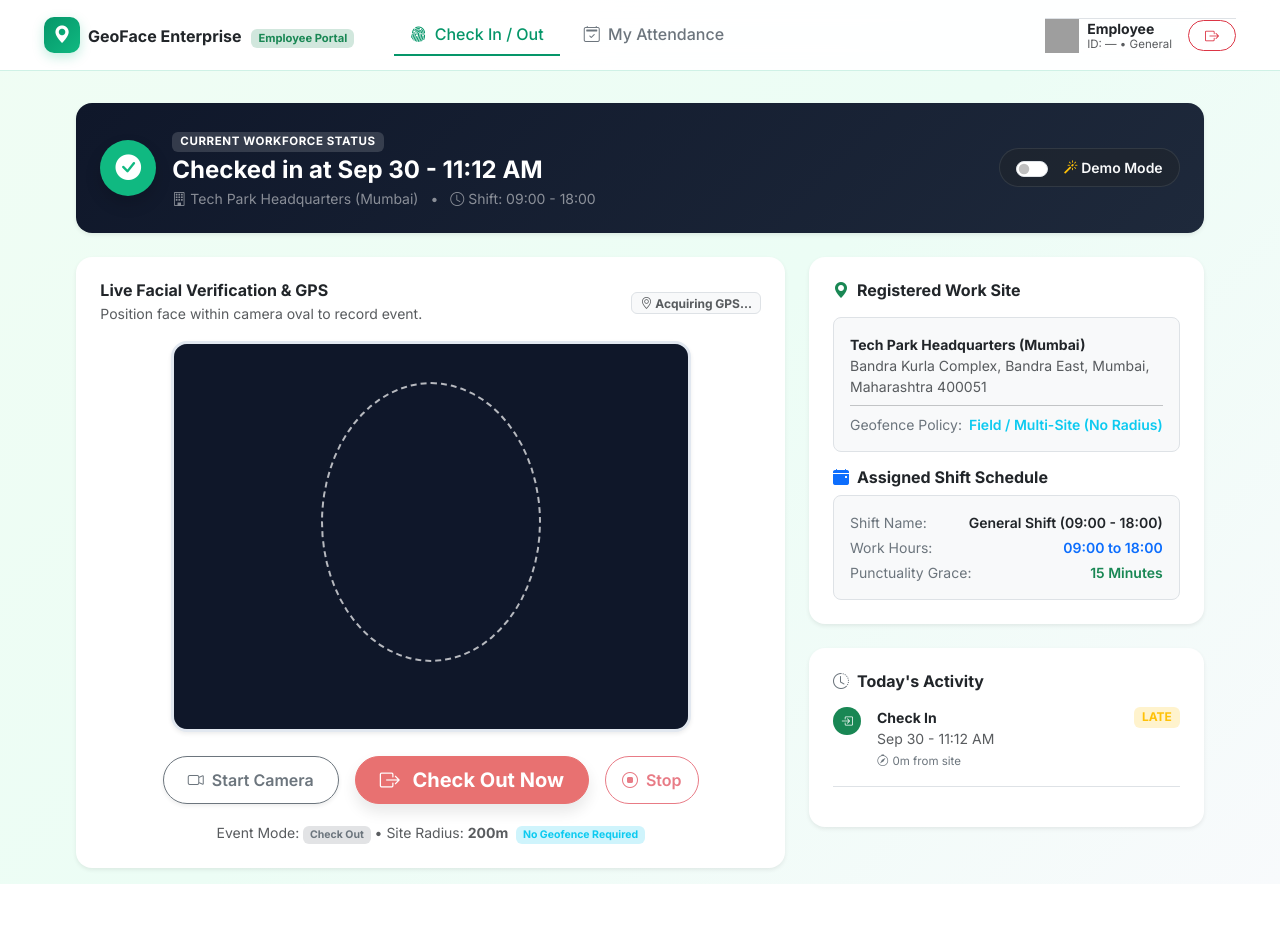
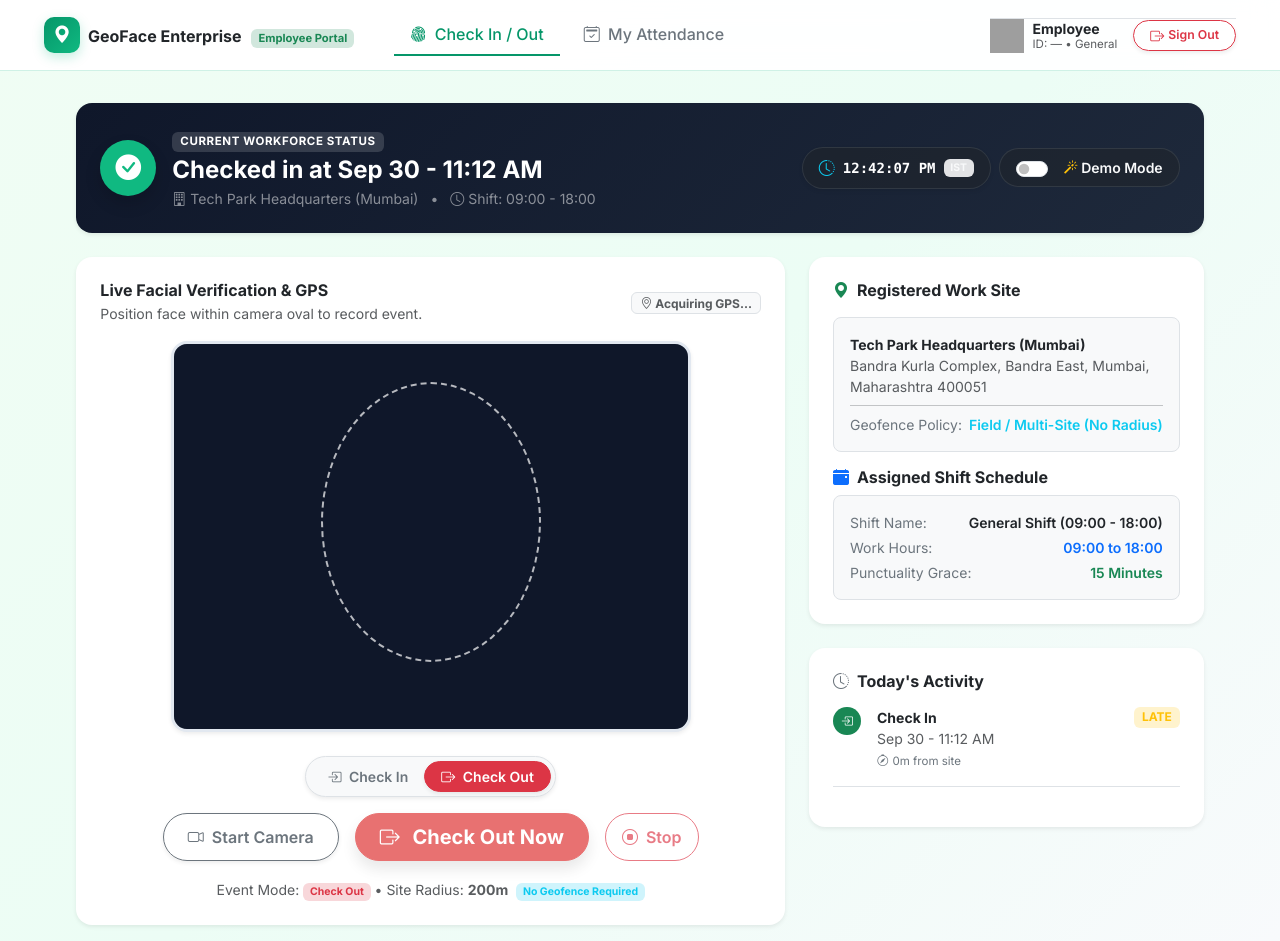
Before and after one commit to ayushinasare26/Digital-Facial-Recognisation-Attendance-System-main, a Flask app: page /employee/check-in-out in a window 1280 px wide. Before the commit the page ends 884 px from the top, so only its background shows below. Run offline with Flask 3, Linux system fonts and the light colour scheme; a user stored in the database is signed in; data comes from the database, SQL or seed files in the repository; both versions use the stored data as it was after the commit; some libraries are stand-ins or nearby versions; grey boxes are pictures that could not be loaded.

Commit message:
Updated project code

```diff
--- a/blueprints/employee/routes.py
+++ b/blueprints/employee/routes.py
@@ -132,51 +132,50 @@ def check_in_out():
         SELECT id, event_type, timestamp, latitude, longitude, address,
                distance_from_site_meters, within_geofence, confidence, status, flagged, flag_reason, geotagged_photo_path
         FROM attendance_events
-        WHERE employee_id = ? AND date(timestamp) = ?
+        WHERE employee_id = ?
         ORDER BY timestamp ASC
-    """, (emp_id, today_date))
-    events_today = [dict(r) for r in c.fetchall()]
+    """, (emp_id,))
+    all_events = [dict(r) for r in c.fetchall()]
+    events_today = [ev for ev in all_events if format_local_date(ev["timestamp"]) == today_date]
 
     # Fallback to legacy attendance table if attendance_events is empty
-    if not events_today:
+    if not events_today and not all_events:
         c.execute("""
             SELECT id, 'check_in' as event_type, timestamp, latitude, longitude, address,
                    confidence, status, geotagged_photo_path
             FROM attendance
-            WHERE student_id = ? AND date(timestamp) = ?
+            WHERE student_id = ?
             ORDER BY timestamp ASC
-        """, (emp_id, today_date))
-        events_today = [dict(r) for r in c.fetchall()]
+        """, (emp_id,))
+        legacy_events = [dict(r) for r in c.fetchall()]
+        events_today = [ev for ev in legacy_events if format_local_date(ev["timestamp"]) == today_date]
 
     conn.close()
 
-    # Determine current status and next recommended action
-    has_checkin = False
-    has_checkout = False
-    checkin_time_str = None
-    checkout_time_str = None
-    last_status = "Not checked in"
-    next_action = "check_in"
+    for ev in events_today:
+        ev["time_display"] = format_local_timestamp(ev["timestamp"], include_year=False)
 
-    for ev in events_today:
-        ev_type = ev.get("event_type", "check_in")
-        ev["time_display"] = format_local_timestamp(ev["timestamp"], include_year=False)
-        if ev_type == "check_in":
-            has_checkin = True
-            checkin_time_str = ev["time_display"]
-        elif ev_type == "check_out":
-            has_checkout = True
-            checkout_time_str = ev["time_display"]
-
-    if has_checkin and not has_checkout:
-        last_status = f"Checked in at {checkin_time_str}"
-        next_action = "check_out"
-    elif has_checkin and has_checkout:
-        last_status = f"Completed workday (Checked out at {checkout_time_str})"
-        next_action = "check_in" # Allows re-entry or additional shift
-    else:
+    # Determine current status and next recommended action based on the latest event today
+    if not events_today:
+        has_checkin = False
+        has_checkout = False
         last_status = "Not checked in today"
         next_action = "check_in"
+    else:
+        last_event = events_today[-1]
+        last_event_type = last_event.get("event_type", "check_in")
+        last_event_time = last_event["time_display"]
+
+        if last_event_type == "check_in":
+            has_checkin = True
+            has_checkout = False
+            last_status = f"Checked in at {last_event_time}"
+            next_action = "check_out"
+        else: # check_out
+            has_checkin = True
+            has_checkout = True
+            last_status = f"Checked out at {last_event_time}"
+            next_action = "check_in"
 
     site_info = {
         "name": emp_data["site_name"] if emp_data and emp_data["site_name"] else "Headquarters",
--- a/templates/employee/base_employee.html
+++ b/templates/employee/base_employee.html
@@ -87,8 +87,9 @@
                             <div class="text-muted" style="font-size: 0.72rem;">ID: {{ session.get('employee_code', '—') }} • {{ session.get('department_name', 'General') }}</div>
                         </div>
                     </div>
-                    <a href="/employee/logout" class="btn btn-outline-danger btn-sm rounded-pill px-3" title="Sign Out">
+                    <a href="/employee/logout" class="btn btn-outline-danger btn-sm rounded-pill px-3 d-flex align-items-center gap-1 shadow-sm" title="Sign Out of Portal">
                         <i class="bi bi-box-arrow-right"></i>
+                        <span class="d-none d-sm-inline fw-semibold small">Sign Out</span>
                     </a>
                 </div>
             </div>
--- a/templates/employee/check_in_out.html
+++ b/templates/employee/check_in_out.html
@@ -10,8 +10,8 @@
                 <div class="card-body p-4 text-white">
                     <div class="d-flex flex-wrap justify-content-between align-items-center gap-3">
                         <div class="d-flex align-items-center gap-3">
-                            <div class="rounded-circle p-3 text-white d-flex align-items-center justify-content-center shadow" style="background: {% if 'Checked in' in current_status %}#10b981{% elif 'Completed' in current_status %}#3b82f6{% else %}#64748b{% endif %}; width: 56px; height: 56px; font-size: 1.6rem;">
-                                <i class="bi {% if 'Checked in' in current_status %}bi-check-circle-fill{% elif 'Completed' in current_status %}bi-award-fill{% else %}bi-clock-history{% endif %}"></i>
+                            <div id="currentStatusIconWrap" class="rounded-circle p-3 text-white d-flex align-items-center justify-content-center shadow" style="background: {% if 'Checked in' in current_status %}#10b981{% elif 'Checked out' in current_status or 'Completed' in current_status %}#3b82f6{% else %}#64748b{% endif %}; width: 56px; height: 56px; font-size: 1.6rem;">
+                                <i id="currentStatusIcon" class="bi {% if 'Checked in' in current_status %}bi-check-circle-fill{% elif 'Checked out' in current_status or 'Completed' in current_status %}bi-door-closed-fill{% else %}bi-clock-history{% endif %}"></i>
                             </div>
                             <div>
                                 <span class="badge text-uppercase px-2 py-1 mb-1" style="background: rgba(255,255,255,0.15); font-size: 0.72rem; letter-spacing: 0.05em;">Current Workforce Status</span>
@@ -24,8 +24,13 @@
                             </div>
                         </div>
 
-                        <!-- Action Recommendation & Mode -->
-                        <div class="d-flex align-items-center gap-2">
+                        <!-- Action Recommendation, Live Clock & Mode -->
+                        <div class="d-flex align-items-center gap-2 flex-wrap">
+                            <div class="bg-dark bg-opacity-50 px-3 py-2 rounded-pill border border-secondary border-opacity-25 text-white d-flex align-items-center gap-2 shadow-sm" title="Real-time Accurate Clock">
+                                <i class="bi bi-clock-history text-info"></i>
+                                <span id="liveClock" class="fw-bold font-monospace small">--:--:--</span>
+                                <span class="badge bg-secondary-subtle text-light" style="font-size: 0.65rem;">IST</span>
+                            </div>
                             <div class="form-check form-switch bg-dark bg-opacity-50 px-3 py-2 rounded-pill border border-secondary border-opacity-25 d-flex align-items-center gap-2 text-white">
                                 <input class="form-check-input ms-0 me-2" type="checkbox" id="demoModeToggle">
                                 <label class="form-check-label small fw-semibold text-light mb-0" for="demoModeToggle">
@@ -80,15 +85,27 @@
                     </div>
                 </div>
 
+                <!-- Segmented Action Mode Switcher -->
+                <div class="d-flex justify-content-center mt-4 mb-2">
+                    <div class="btn-group p-1 bg-light rounded-pill border shadow-sm" role="group" aria-label="Attendance Mode">
+                        <button type="button" id="modeCheckInBtn" class="btn btn-sm rounded-pill px-3 fw-semibold transition-all {% if next_action == 'check_in' %}btn-success text-white shadow-sm{% else %}text-secondary{% endif %}">
+                            <i class="bi bi-box-arrow-in-right me-1"></i> Check In
+                        </button>
+                        <button type="button" id="modeCheckOutBtn" class="btn btn-sm rounded-pill px-3 fw-semibold transition-all {% if next_action == 'check_out' %}btn-danger text-white shadow-sm{% else %}text-secondary{% endif %}">
+                            <i class="bi bi-box-arrow-right me-1"></i> Check Out
+                        </button>
+                    </div>
+                </div>
+
                 <!-- Interactive Action Toggle Controls -->
-                <div class="d-flex flex-wrap justify-content-center gap-3 mt-4">
+                <div class="d-flex flex-wrap justify-content-center gap-3 mt-2">
                     <button id="startCamBtn" class="btn btn-outline-secondary px-4 rounded-pill fw-semibold shadow-sm">
                         <i class="bi bi-camera-video me-1"></i> Start Camera
                     </button>
 
                     <!-- Toggle Button between Check-In and Check-Out -->
-                    <button id="actionBtn" class="btn btn-lg px-4 rounded-pill fw-bold shadow" style="{% if next_action == 'check_out' %}background:#dc2626; border-color:#dc2626; color:white;{% else %}background:#059669; border-color:#059669; color:white;{% endif %}" disabled>
-                        <i class="bi {% if next_action == 'check_out' %}bi-box-arrow-right{% else %}bi-box-arrow-in-right{% endif %} me-2"></i>
+                    <button id="actionBtn" class="btn btn-lg px-4 rounded-pill fw-bold shadow transition-all" style="{% if next_action == 'check_out' %}background:#dc2626; border-color:#dc2626; color:white;{% else %}background:#059669; border-color:#059669; color:white;{% endif %}" disabled>
+                        <i class="bi {% if next_action == 'check_out' %}bi-box-arrow-right{% else %}bi-box-arrow-in-right{% endif %} me-2" id="actionBtnIcon"></i>
                         <span id="actionBtnText">{% if next_action == 'check_out' %}Check Out Now{% else %}Check In Now{% endif %}</span>
                     </button>
 
@@ -99,7 +116,7 @@
 
                 <div class="mt-3 text-center">
                     <span class="text-muted small">
-                        Event Mode: <span class="badge bg-secondary-subtle text-secondary" id="eventModeBadge">{{ next_action|replace('_', ' ')|title }}</span>
+                        Event Mode: <span class="badge {% if next_action == 'check_out' %}bg-danger-subtle text-danger{% else %}bg-success-subtle text-success{% endif %}" id="eventModeBadge">{% if next_action == 'check_out' %}Check Out{% else %}Check In{% endif %}</span>
                         • Site Radius: <strong>{{ site.geofence_radius_meters|int }}m</strong>
                         {% if not site.geofencing_enabled %}<span class="badge bg-info-subtle text-info ms-1">No Geofence Required</span>{% endif %}
                     </span>
@@ -250,6 +267,68 @@ const siteCoords = {
     enabled: {{ 'true' if site.geofencing_enabled else 'false' }}
 };
 
+// Live real-time clock for accurate timing feedback
+function updateLiveClock() {
+    const now = new Date();
+    const timeStr = now.toLocaleTimeString([], { hour: '2-digit', minute: '2-digit', second: '2-digit', hour12: true });
+    const clockEl = document.getElementById("liveClock");
+    if (clockEl) clockEl.innerText = timeStr;
+}
+setInterval(updateLiveClock, 1000);
+updateLiveClock();
+
+// Mode switcher: Check In vs Check Out
+function setActionMode(mode) {
+    currentAction = mode;
+    const actionBtn = document.getElementById("actionBtn");
+    const actionBtnText = document.getElementById("actionBtnText");
+    const actionBtnIcon = document.getElementById("actionBtnIcon");
+    const badge = document.getElementById("eventModeBadge");
+    const modeIn = document.getElementById("modeCheckInBtn");
+    const modeOut = document.getElementById("modeCheckOutBtn");
+
+    if (mode === "check_out") {
+        if (actionBtn) {
+            actionBtn.style.background = "#dc2626";
+            actionBtn.style.borderColor = "#dc2626";
+            actionBtn.style.color = "white";
+        }
+        if (actionBtnText) actionBtnText.innerText = "Check Out Now";
+        if (actionBtnIcon) actionBtnIcon.className = "bi bi-box-arrow-right me-2";
+        if (badge) {
+            badge.innerText = "Check Out";
+            badge.className = "badge bg-danger-subtle text-danger";
+        }
+        if (modeIn) modeIn.className = "btn btn-sm rounded-pill px-3 fw-semibold text-secondary";
+        if (modeOut) modeOut.className = "btn btn-sm rounded-pill px-3 fw-semibold btn-danger text-white shadow-sm";
+    } else {
+        if (actionBtn) {
+            actionBtn.style.background = "#059669";
+            actionBtn.style.borderColor = "#059669";
+            actionBtn.style.color = "white";
+        }
+        if (actionBtnText) actionBtnText.innerText = "Check In Now";
+        if (actionBtnIcon) actionBtnIcon.className = "bi bi-box-arrow-in-right me-2";
+        if (badge) {
+            badge.innerText = "Check In";
+            badge.className = "badge bg-success-subtle text-success";
+        }
+        if (modeIn) modeIn.className = "btn btn-sm rounded-pill px-3 fw-semibold btn-success text-white shadow-sm";
+        if (modeOut) modeOut.className = "btn btn-sm rounded-pill px-3 fw-semibold text-secondary";
+    }
+}
+
+document.getElementById("modeCheckInBtn")?.addEventListener("click", () => setActionMode("check_in"));
+document.getElementById("modeCheckOutBtn")?.addEventListener("click", () => setActionMode("check_out"));
+
+// Reload page when confirmation modal is dismissed
+const confirmModalEl = document.getElementById("confirmationModal");
+if (confirmModalEl) {
+    confirmModalEl.addEventListener("hidden.bs.modal", () => {
+        window.location.reload();
+    });
+}
+
 // Haversine client-side distance calculator
 function calculateHaversine(lat1, lon1, lat2, lon2) {
     if (!lat1 || !lon1 || !lat2 || !lon2) return null;
@@ -398,12 +477,11 @@ actionBtn.addEventListener("click", async () => {
 
         if (data.success) {
             // Show Confirmation Modal
-            const modalEl = document.getElementById("confirmationModal");
-            const modal = new bootstrap.Modal(modalEl);
+            const modal = new bootstrap.Modal(confirmModalEl);
 
             const isOut = currentAction === "check_out";
             document.getElementById("confirmModalTitle").innerText = isOut ? "Check-Out Confirmed" : "Check-In Confirmed";
-            document.getElementById("modalHeader").style.background = isOut ? "linear-gradient(135deg, #2563eb 0%, #3b82f6 100%)" : "linear-gradient(135deg, #059669 0%, #10b981 100%)";
+            document.getElementById("modalHeader").style.background = isOut ? "linear-gradient(135deg, #dc2626 0%, #ef4444 100%)" : "linear-gradient(135deg, #059669 0%, #10b981 100%)";
             document.getElementById("confirmTime").innerText = data.timestamp_display || new Date().toLocaleTimeString();
             document.getElementById("confirmAddress").innerText = data.address || "Location Verified";
             document.getElementById("confirmDistance").innerText = data.distance_from_site_meters !== null && data.distance_from_site_meters !== undefined ? `${Math.round(data.distance_from_site_meters)}m` : "On Site";
@@ -429,6 +507,26 @@ actionBtn.addEventListener("click", async () => {
                 photo.style.display = "inline-block";
             }
 
+            // Immediately switch next action mode on UI
+            const nextMode = isOut ? "check_in" : "check_out";
+            setActionMode(nextMode);
+
+            // Update workforce status banner immediately
+            const statusEl = document.getElementById("currentStatusText");
+            const statusIconWrap = document.getElementById("currentStatusIconWrap");
+            const statusIcon = document.getElementById("currentStatusIcon");
+            if (statusEl) {
+                if (isOut) {
+                    statusEl.innerText = `Checked out at ${data.timestamp_display || new Date().toLocaleTimeString()}`;
+                    if (statusIconWrap) statusIconWrap.style.background = "#3b82f6";
+                    if (statusIcon) statusIcon.className = "bi bi-door-closed-fill";
+                } else {
+                    statusEl.innerText = `Checked in at ${data.timestamp_display || new Date().toLocaleTimeString()}`;
+                    if (statusIconWrap) statusIconWrap.style.background = "#10b981";
+                    if (statusIcon) statusIcon.className = "bi bi-check-circle-fill";
+                }
+            }
+
             modal.show();
         } else {
             alert("Verification Failed: " + (data.message || "Face or location check failed."));
```
Also changed, not shown: core/pipeline.py (+7 -6 lines), attendance.db.
